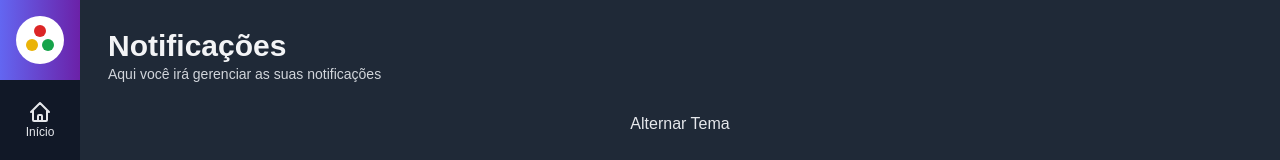
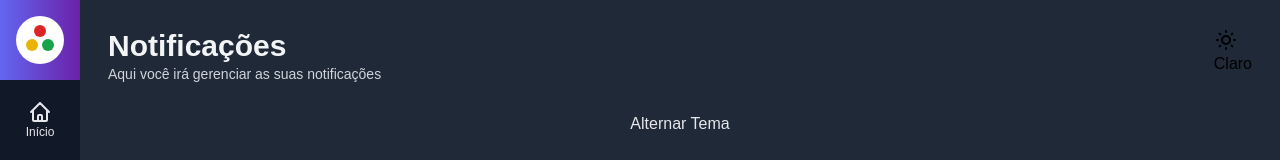
Before and after one commit to laerthnardelli/curso-nextjs, a Next.js app in the folder admin-template/: page /notificacoes in a window 1280 px wide. Shown: the top 160 px of the page. Built offline with nearby package versions, Linux system fonts and the light colour scheme.

Commit message:
Button Toggle Theme #1

```diff
--- a/admin-template/src/components/icons/index.tsx
+++ b/admin-template/src/components/icons/index.tsx
@@ -21,6 +21,18 @@ export const IconeSino = (
 
 export const IconeSair = (
     <svg xmlns="http://www.w3.org/2000/svg" className="h-6 w-6" fill="none" viewBox="0 0 24 24" stroke="currentColor">
-  <path strokeLinecap="round" strokeLinejoin="round" strokeWidth={2} d="M17 16l4-4m0 0l-4-4m4 4H7m6 4v1a3 3 0 01-3 3H6a3 3 0 01-3-3V7a3 3 0 013-3h4a3 3 0 013 3v1" />
-</svg>
+        <path strokeLinecap="round" strokeLinejoin="round" strokeWidth={2} d="M17 16l4-4m0 0l-4-4m4 4H7m6 4v1a3 3 0 01-3 3H6a3 3 0 01-3-3V7a3 3 0 013-3h4a3 3 0 013 3v1" />
+    </svg>
 );
+
+export const IconeSol = (
+    <svg xmlns="http://www.w3.org/2000/svg" className="h-6 w-6" fill="none" viewBox="0 0 24 24" stroke="currentColor">
+        <path strokeLinecap="round" strokeLinejoin="round" strokeWidth={2} d="M12 3v1m0 16v1m9-9h-1M4 12H3m15.364 6.364l-.707-.707M6.343 6.343l-.707-.707m12.728 0l-.707.707M6.343 17.657l-.707.707M16 12a4 4 0 11-8 0 4 4 0 018 0z" />
+    </svg>
+);
+
+export const IconeLua = (
+    <svg xmlns="http://www.w3.org/2000/svg" className="h-6 w-6" fill="none" viewBox="0 0 24 24" stroke="currentColor">
+        <path strokeLinecap="round" strokeLinejoin="round" strokeWidth={2} d="M20.354 15.354A9 9 0 018.646 3.646 9.003 9.003 0 0012 21a9.003 9.003 0 008.354-5.646z" />
+    </svg>
+);
--- /dev/null
+++ b/admin-template/src/components/template/BotaoAlternarTema.tsx
@@ -0,0 +1,28 @@
+import { IconeSol } from "../icons"
+
+interface BotaoAlternarTemaProps {
+    tema: string
+    alternarTema: () => void
+}
+
+export default function BotaoAlternarTema(props: BotaoAlternarTemaProps) {
+    return props.tema === 'dark' ? (
+        <div onClick={props.alternarTema} className={`
+
+        `}>
+            <div className={`
+
+        `}>
+                {IconeSol}
+            </div>
+            <div className={`
+
+        `}>
+                <span>Claro</span>
+            </div>
+        </div>
+
+    ) : (
+        <div></div>
+    )
+}
--- a/admin-template/src/components/template/Cabecalho.tsx
+++ b/admin-template/src/components/template/Cabecalho.tsx
@@ -1,3 +1,5 @@
+import useAppData from "../../data/hook/useAppData";
+import BotaoAlternarTema from "./BotaoAlternarTema";
 import Titulo from "./Titulo";
 
 interface CabecalhoProps {
@@ -6,9 +8,15 @@ interface CabecalhoProps {
 }
 
 export default function Cabecalho(props: CabecalhoProps) {
+
+    const { tema, alternarTema } = useAppData();
+
     return (
-        <div>
+        <div className={`flex`}>
             <Titulo titulo={props.titulo} subtitulo={props.subtitulo} />
+            <div className={`flex flex-grow justify-end`}>
+                <BotaoAlternarTema tema={tema} alternarTema={alternarTema} />
+            </div>
         </div>
     );
 }
--- a/admin-template/src/pages/notificacoes.tsx
+++ b/admin-template/src/pages/notificacoes.tsx
@@ -4,16 +4,12 @@ import useAppData from "../data/hook/useAppData";
 
 export default function Notificacoes() {
 
-  //const ctx = useAppData();
-  const { tema, alternarTema } = useAppData();
+  const { alternarTema } = useAppData();
 
   return (
     <Layout
       titulo={"Notificações"}
       subtitulo={"Aqui você irá gerenciar as suas notificações"}>
-      {/* <h3>{ctx.tema}</h3>
-      <button onClick={ctx.alternarTema} >Click</button> */}
-      {/* <h3>{tema}</h3> */}
       <button onClick={alternarTema}>Alternar Tema</button>
     </Layout>
   );
```
Also changed, not shown: admin-template/src/components/template/Layout.tsx (line endings or trailing spaces).
